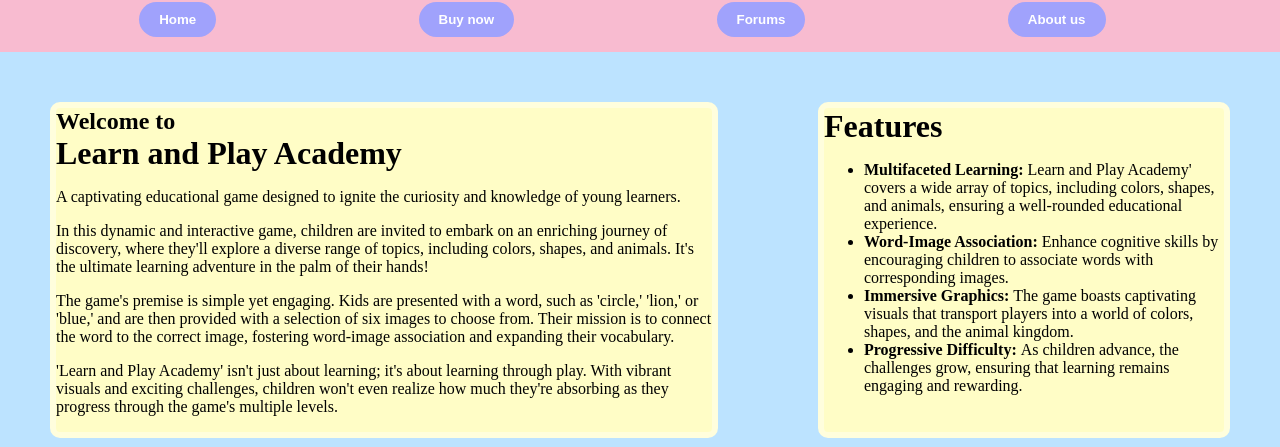
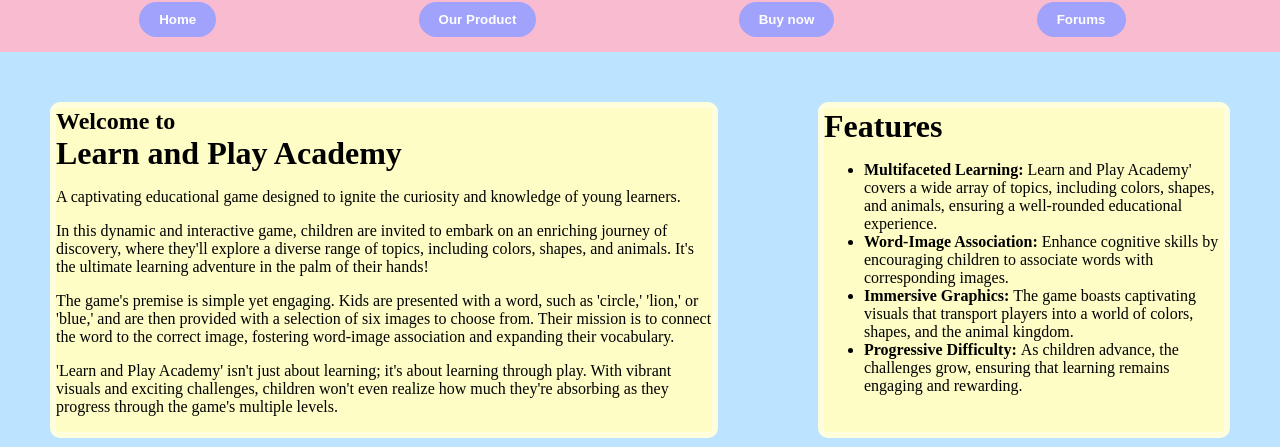
Before and after one commit to IPsychoticEnder/learn-play-academyV2, a plain HTML site: page index.html in a window 1280 px wide. Shown: the part 653-1100 px from the top of the page. Drawn offline with Linux system fonts and the light colour scheme.

Commit message:
version 1

```diff
--- a/index.css
+++ b/index.css
@@ -14,17 +14,23 @@ body {
 }
 
 .navigation-bar li {
-  display: inline-block;
+	display: inline-block;
   margin: 15px 8%;
 }
 
 button {
-  border-radius: 50px; /* Adjust the value to control the roundness of the button */
-  padding: 10px 20px; /* Add padding to set the button's size */
-  background-color: rgb(160, 162, 252); /* Background color */
-  color: #ffffff; /* Text color */
-  border: none; /* Remove default button border */
-  cursor: pointer; /* Change cursor style on hover */
+	border-radius: 50px;
+  padding: 10px 20px;
+  background-color: rgb(160, 162, 252);
+  color: #ffffff;
+  border: none;
+  cursor: pointer;
+}
+
+button a {
+	color: white;
+	text-decoration: none;
+	font-weight: bold;
 }
 
 .main-content {
@@ -38,11 +44,8 @@ button {
 .card-content {
 	display: inline-block;
 	background-color: rgb(255, 253, 198);
-	/* background-color: rgb(160, 162, 252); */
 	border: 6px solid rgb(255, 254, 221);
-	/* border: 6px solid rgb(123, 125, 255); */
 	border-radius: 10px;
-	/* color: white; */
 	margin: 50px;
 	min-width: 400px;
 	min-height: 300px;
@@ -51,11 +54,6 @@ button {
 	margin: 0;
 }
 
-button a {
-  color: white;
-  text-decoration: none;
-  font-weight: bold;
-}
 
 .footer-bar{
 	background-color: #dfffc2;
--- a/index.html
+++ b/index.html
@@ -13,10 +13,10 @@
 
     <nav>
         <ul class="navigation-bar">
-						<li><button><a href="#">Home</a></button></li>
+						<li><button><a href="">Home</a></button></li>
+						<li><button><a href="/our-product.html">Our Product</a></button></li>
 						<li><button><a href="#">Buy now</a></button></li>
 						<li><button><a href="#">Forums</a></button></li>
-						<li><button><a href="#">About us</a></button></li>
         </ul>
     </nav>
 
```
Also changed, not shown: our-product.html (added, +11 -0 lines).
